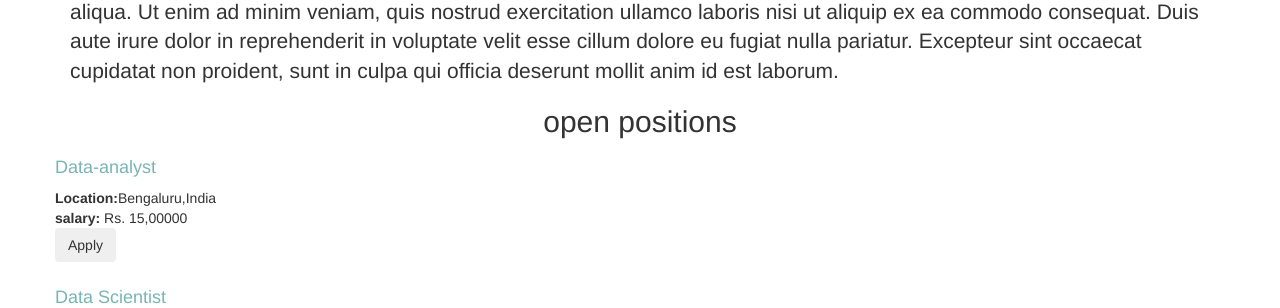
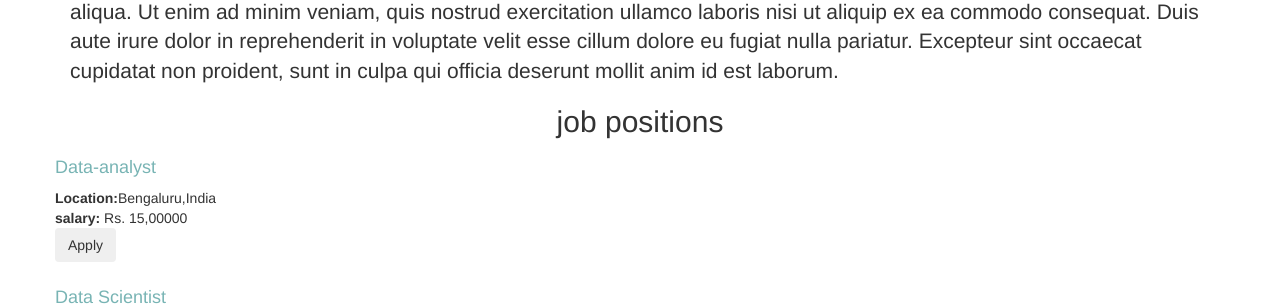
Before and after one commit to Akash143333/jovian-careers-websitee, a Flask app: page / in a window 1280 px wide. Shown: the part 525-833 px from the top of the page. Run offline with Flask 2, Linux system fonts and the light colour scheme.

Commit message:
code changed again

```diff
--- a/templates/home.html
+++ b/templates/home.html
@@ -23,7 +23,7 @@
     <p class="lead">
       Lorem ipsum dolor sit amet, consectetur adipiscing elit, sed do eiusmod tempor incididunt ut labore et dolore magna aliqua. Ut enim ad minim veniam, quis nostrud exercitation ullamco laboris nisi ut aliquip ex ea commodo consequat. Duis aute irure dolor in reprehenderit in voluptate velit esse cillum dolore eu fugiat nulla pariatur. Excepteur sint occaecat cupidatat non proident, sunt in culpa qui officia deserunt mollit anim id est laborum.
     </p>
-    <h2 class="text-center mt-2 mb-4">open positions</h2>
+    <h2 class="text-center mt-2 mb-4">job positions</h2>
       <div style="morgin-bottom:16px;">
         {% for job in jobs %}
           {% include 'jobitem.html' %}
```
